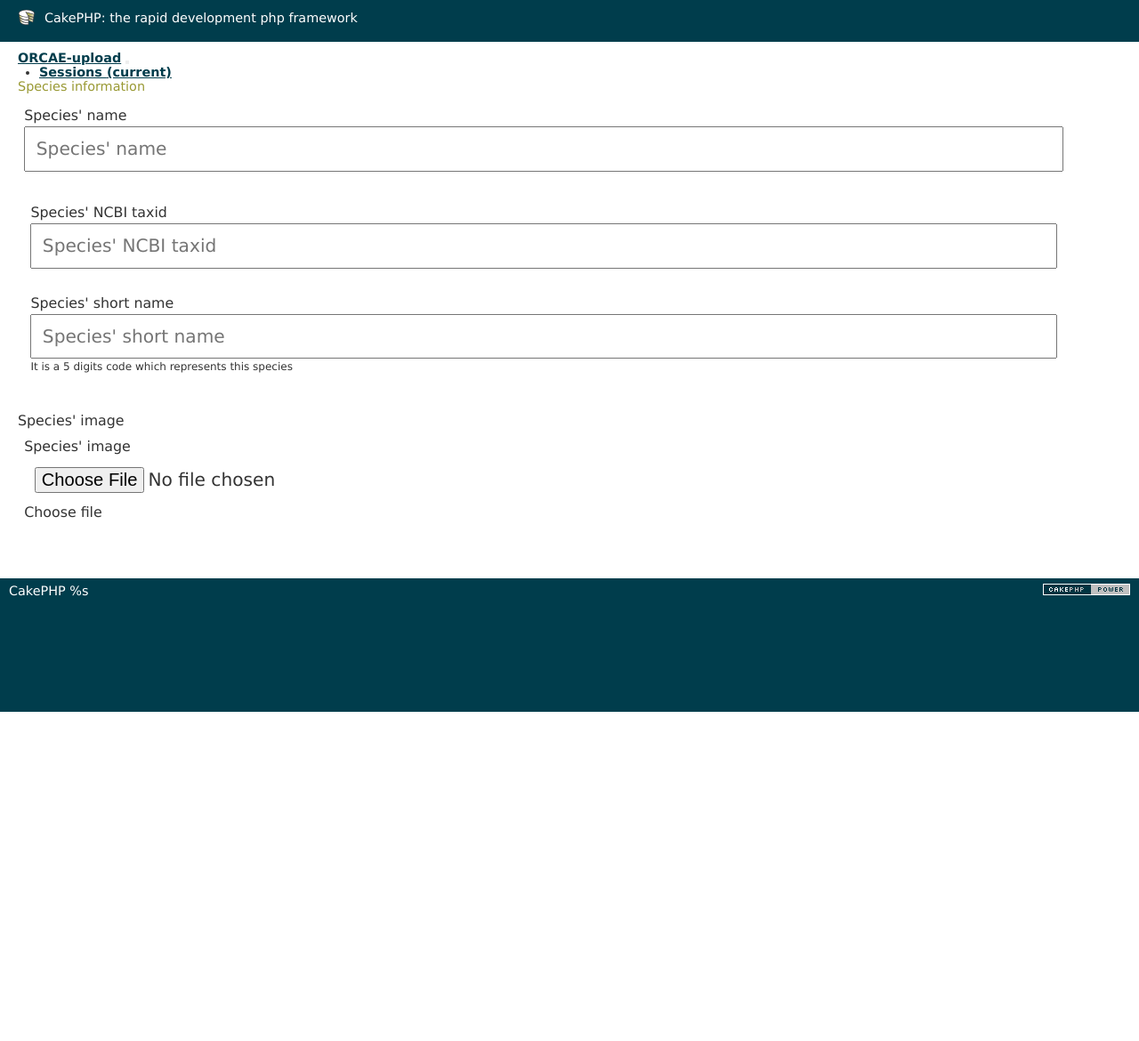
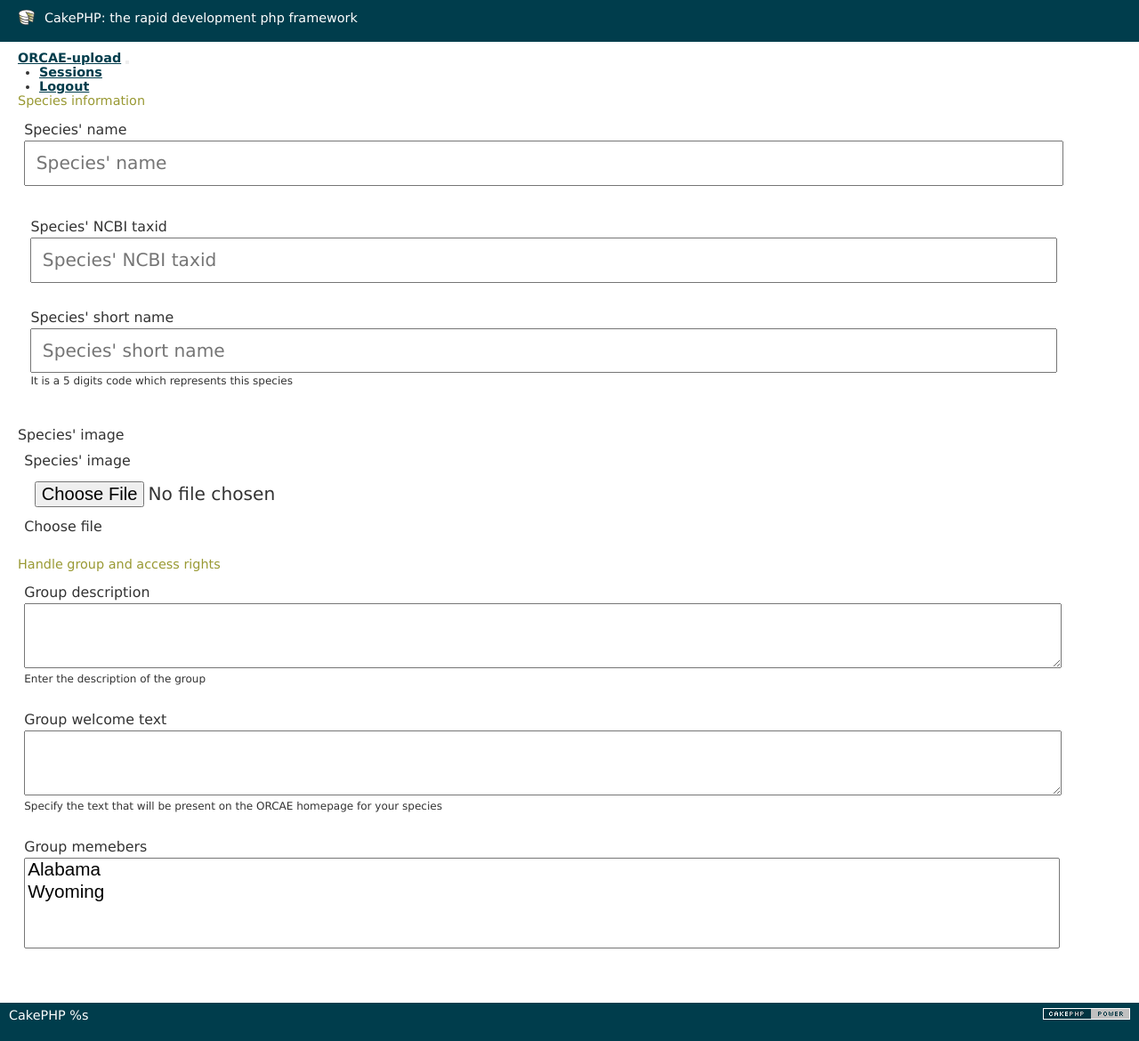
Before and after one commit to compbio-fmach/orcae-upload, a CakePHP app: the page made by app/View/Pages/configure.ctp in a window 1280 px wide. Shown: the whole page at 89% size. Before the commit the page ends 800 px from the top, so only its background shows below. Run offline with PHP 8.4 and a stand-in for CakePHP, Linux system fonts and the light colour scheme; the template is opened without the code that fills it, so the values that code supplies are empty; some libraries are stand-ins or nearby versions.

Commit message:
Added top navbar, configuratione page, logout feature, users API

```diff
--- a/app/Config/routes.php
+++ b/app/Config/routes.php
@@ -34,6 +34,8 @@
   Router::connect('/API/login', array('controller' => 'auth', 'action' => 'login'));
   // logout route
   Router::connect('/API/logout', array('controller' => 'auth', 'action' => 'logout'));
+  // users route
+  Router::connect('/API/users', array('controller' => 'users'));
   // no action defined: api controller index returns 404 by default
   Router::connect('/API/*', array('controller' => 'api', 'action' => 'index'));
 
--- a/app/Controller/ApiController.php
+++ b/app/Controller/ApiController.php
@@ -4,6 +4,9 @@
 
   // implements API
   class ApiController extends AppController {
+
+    // models used in this controller
+    public $uses = array('User');
 
     // executed before every action is executed
     // set response as API response (no view is displayed)
@@ -16,5 +19,6 @@
     public function index() {
       $this->response->statusCode(404);
     }
+
   }
 ?>
--- a/app/View/Elements/navbar.top.ctp
+++ b/app/View/Elements/navbar.top.ctp
@@ -1,13 +1,31 @@
+<?php
+  // adds scripts required for this navbar
+  echo $this->Html->script('logout');
+?>
+
 <nav class="navbar navbar-expand-lg navbar-light">
-  <a class="navbar-brand" href="#">ORCAE-upload</a>
+
+  <!-- title -->
+  <a class="navbar-brand" href="./">ORCAE-upload</a>
   <button class="navbar-toggler" type="button" data-toggle="collapse" data-target="#navbarNav" aria-controls="navbarNav" aria-expanded="false" aria-label="Toggle navigation">
     <span class="navbar-toggler-icon"></span>
   </button>
+
   <div class="collapse navbar-collapse" id="navbarNav">
+
+    <!-- left side -->
     <ul class="navbar-nav">
       <li class="nav-item <?php if($active == 'sessions') echo 'active'; ?>">
         <a class="nav-link" href="./sessions">Sessions <?php if($active == 'sessions') echo "<span class=\"sr-only\">(current)</span>"; ?></a>
       </li>
     </ul>
+
+    <!-- right side -->
+    <ul class="navbar-nav ml-auto">
+      <li class="nav-item">
+        <a class="nav-link" onclick="logout()" style="cursor:pointer;">Logout</a>
+      </li>
+    </ul>
   </div>
+
 </nav>
--- a/app/View/Pages/configure.ctp
+++ b/app/View/Pages/configure.ctp
@@ -6,20 +6,25 @@
   $this->assign('title', 'Configure genome');
   // set css
   $this->Html->css('common', array('inline' => false));
+
   // set js libraries
   $this->Html->script('fileHandler', array('inline' => false));
+  // select2 js + css library
+  $this->Html->css('https://cdnjs.cloudflare.com/ajax/libs/select2/4.0.6-rc.0/css/select2.min.css', array('inline' => false));
+  $this->Html->script('https://cdnjs.cloudflare.com/ajax/libs/select2/4.0.6-rc.0/js/select2.min.js', array('inline' => false));
 
   // navbar
-  echo $this->element('navbar.top', array('active' => 'sessions'));
+  echo $this->element('navbar.top', array('active' => 'configure'));
 ?>
 
 <!-- main container -->
 <div class="container pt-3">
 
-  <!-- title -->
-  <h4 class="mb-3">Species information</h4>
+  <form>
 
-  <form>
+    <!-- section title -->
+    <h4 class="mb-3">Species information</h4>
+
     <div class="mb-3">
       <label for="speciesName">Species' name</label>
       <input type="text" class="form-control" id="speciesName" placeholder="Species' name">
@@ -45,6 +50,41 @@
       <label class="custom-file-label" for="speciesImage">Choose file</label>
     </div>
 
+    <!-- section title -->
+    <h4 class="mb-3">Handle group and access rights</h4>
+
+    <div class="mb-3">
+      <label for="groupDescription">Group description</label>
+      <textarea class="form-control" id="groupDescription" placeholder=""></textarea>
+      <small class="text-muted">Enter the description of the group</small>
+    </div>
+
+    <div class="mb-3">
+      <label for="groupWelcome">Group welcome text</label>
+      <textarea class="form-control" id="groupWelcome" placeholder=""></textarea>
+      <small class="text-muted">Specify the text that will be present on the ORCAE homepage for your species</small>
+    </div>
+
+    <div class="mb-3">
+      <label for="groupMembers">Group memebers</label>
+      <!-- element used for select2 generation -->
+      <select id="groupMembers" class="select2Base" name="groupMembers[]" multiple="multiple">
+        <option value="AL">Alabama</option>
+        <option value="WY">Wyoming</option>
+      </select>
+      <!-- select2 generation -->
+      <script type="text/javascript">
+        // select2 needs to be executed before the page is loaded
+        // this way bad visual effects due to component transformation are avoided
+        $('#groupMembers.select2Base').select2({
+          tags: true,
+          width: '100%'
+        });
+      </script>
+    </div>
+
   </form>
 
 </div>
+
+<!-- scripts are at the bottom of the body -->
--- /dev/null
+++ b/app/webroot/js/logout.js
@@ -0,0 +1,12 @@
+// logout function
+// makes a call for logout API, then reloads the page
+function logout() {
+  $.ajax({
+    method: 'post',
+    url: './API/logout',
+    complete: function(xhr, textStatus) {
+      location.reload();
+      return;
+    }
+  });
+}
```
Also changed, not shown: app/Controller/AppController.php (+10 -0 lines), app/Controller/UsersController.php (added, +52 -0 lines), 1 other file.
